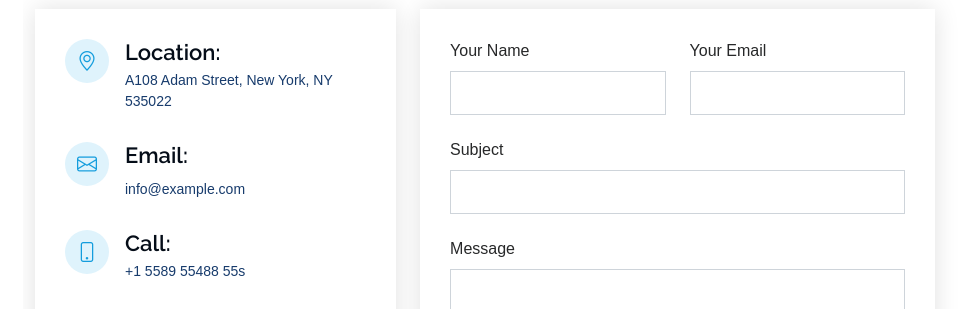
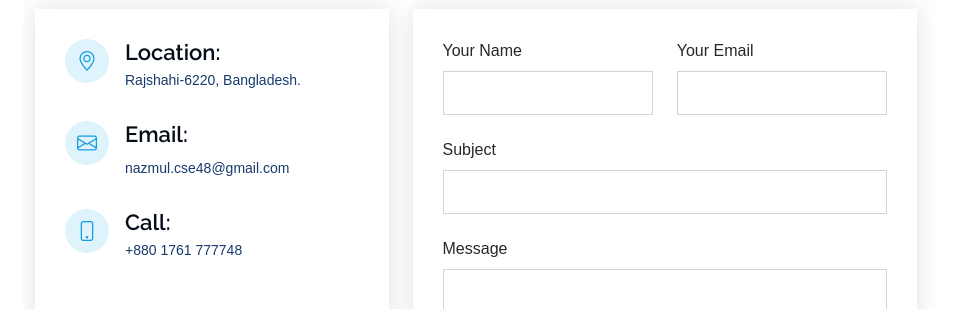
Before and after one commit to mn-48/md-nazmul-hossain, a plain HTML site: page index.html in a window 1280 px wide. Shown: the part 7293-7602 px from the top of the page, without its empty margins (297-1266 px from the left). Drawn offline with Linux system fonts and the light colour scheme; grey boxes are pictures that could not be loaded.

Commit message:
not Location

```diff
--- a/index.html
+++ b/index.html
@@ -1144,19 +1144,19 @@
                 <div class="address">
                   <i class="bi bi-geo-alt"></i>
                   <h4>Location:</h4>
-                  <p>A108 Adam Street, New York, NY 535022</p>
+                  <p>Rajshahi-6220, Bangladesh.</p>
                 </div>
 
                 <div class="email">
                   <i class="bi bi-envelope"></i>
                   <h4>Email:</h4>
-                  <p>info@example.com</p>
+                  <p>nazmul.cse48@gmail.com</p>
                 </div>
 
                 <div class="phone">
                   <i class="bi bi-phone"></i>
                   <h4>Call:</h4>
-                  <p>+1 5589 55488 55s</p>
+                  <p>+880 1761 777748</p>
                 </div>
 
                 <iframe
```
